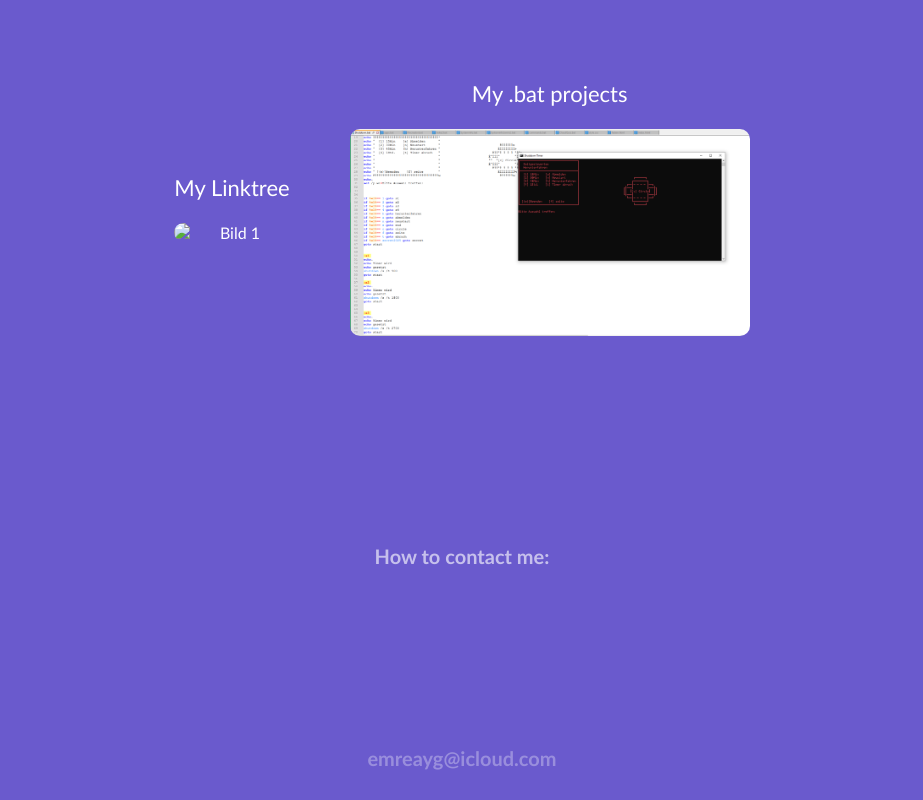
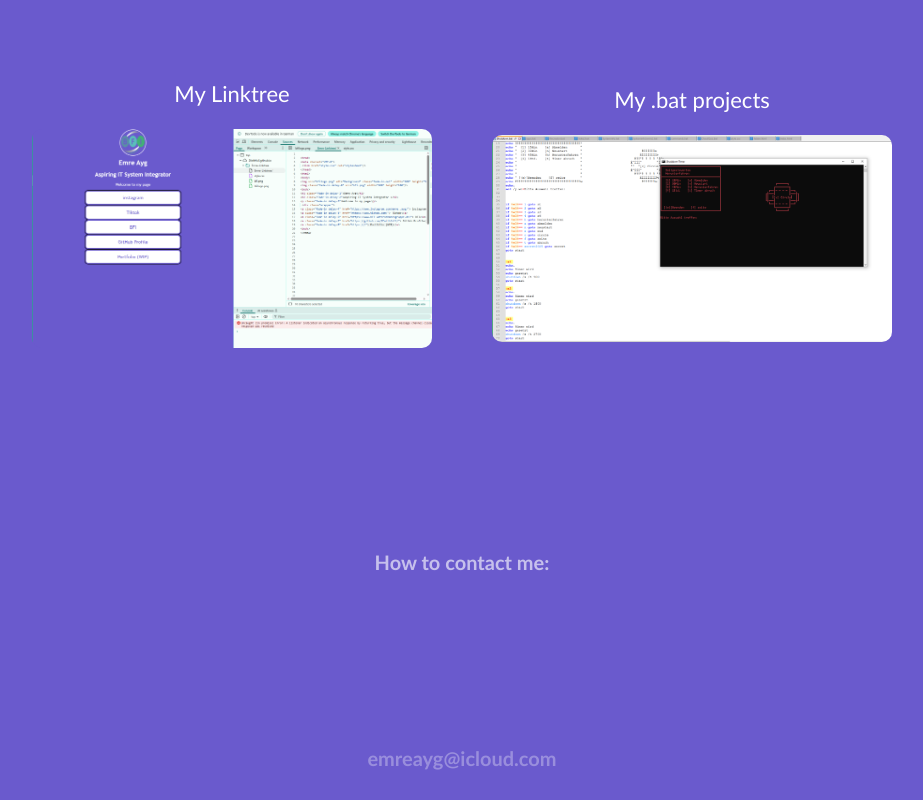
Before and after one commit to 2Faithfull/Portfolio, a plain HTML site: page index.html in a window 1280 px wide. Shown: the whole page, without its empty margins (178-1101 px from the left). Drawn offline with Linux system fonts and the light colour scheme.

Commit message:
Update index.html

```diff
--- a/index.html
+++ b/index.html
@@ -10,8 +10,7 @@
     <div class="gallery">
         <div class="gallery-item">
             <p class="fade-in delay-1">My Linktree</p>
-            <img src="l
-                Linktree.png" alt="Bild 1" class="popup-image fade-in delay-2">
+            <img src="Linktree.png" alt="Bild 1" class="popup-image fade-in delay-2">
         </div>
 
         <div class="gallery-item">
```
